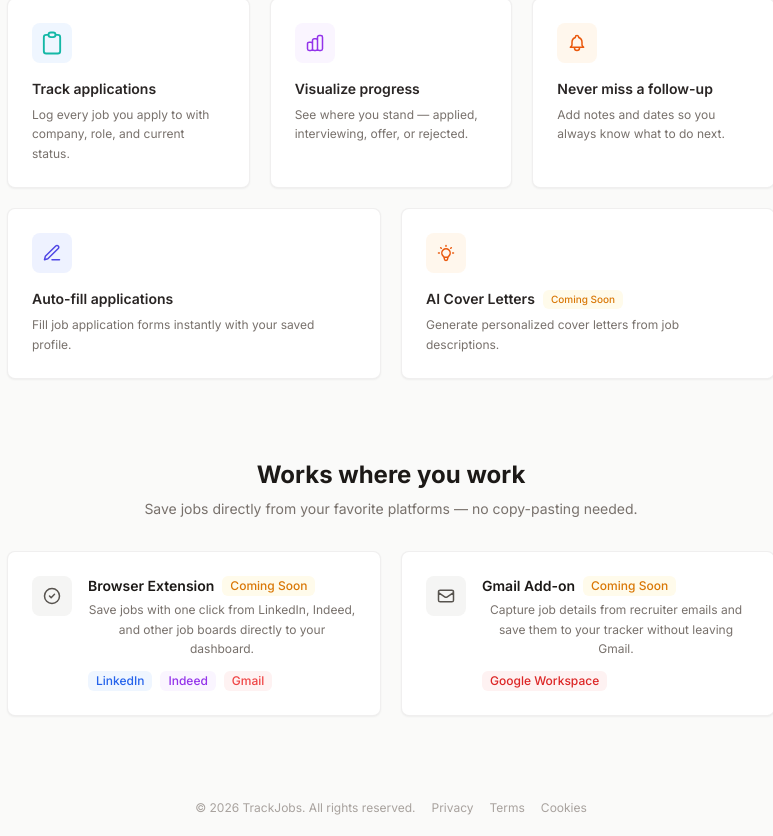
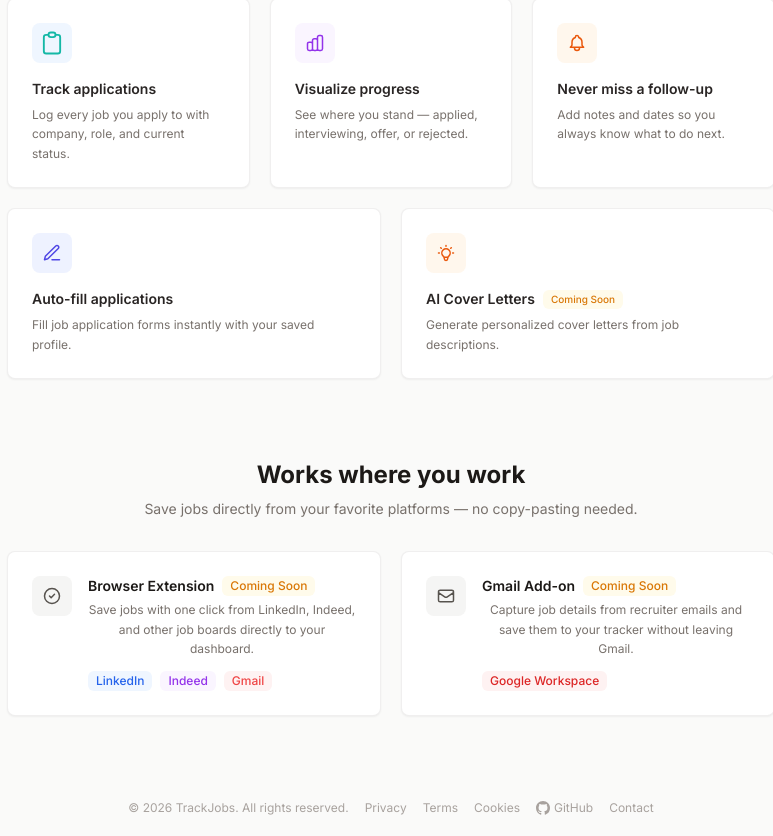
Before and after one commit to yigitcankzl/trackjobapplications, a React (Vite) app in the folder trackjobapplications-frontend/: page / in a window 1280 px wide. Shown: the part 521-1357 px from the top of the page, without its empty margins (249-1022 px from the left). Built offline with nearby package versions, Linux system fonts and the light colour scheme; no server answers.

Commit message:
feat: add GitHub link and contact email to footer in LoginPage and WelcomePage

```diff
--- a/trackjobapplications-frontend/src/pages/LoginPage.tsx
+++ b/trackjobapplications-frontend/src/pages/LoginPage.tsx
@@ -63,6 +63,13 @@ export default function LoginPage() {
         <span>{t('footer.copyright', { year: new Date().getFullYear() })}</span>
         <Link to="/privacy" className="hover:text-stone-600 dark:hover:text-stone-300 transition-colors">{t('footer.privacy')}</Link>
         <Link to="/terms" className="hover:text-stone-600 dark:hover:text-stone-300 transition-colors">{t('footer.terms')}</Link>
+        <a href="https://github.com/yigitcankzl/trackjobapplications" target="_blank" rel="noopener noreferrer" className="inline-flex items-center gap-1 hover:text-stone-600 dark:hover:text-stone-300 transition-colors">
+          <svg className="w-3.5 h-3.5" fill="currentColor" viewBox="0 0 24 24"><path d="M12 0C5.37 0 0 5.37 0 12c0 5.31 3.435 9.795 8.205 11.385.6.105.825-.255.825-.57 0-.285-.015-1.23-.015-2.235-3.015.555-3.795-.735-4.035-1.41-.135-.345-.72-1.41-1.23-1.695-.42-.225-1.02-.78-.015-.795.945-.015 1.62.87 1.845 1.23 1.08 1.815 2.805 1.305 3.495.99.105-.78.42-1.305.765-1.605-2.67-.3-5.46-1.335-5.46-5.925 0-1.305.465-2.385 1.23-3.225-.12-.3-.54-1.53.12-3.18 0 0 1.005-.315 3.3 1.23.96-.27 1.98-.405 3-.405s2.04.135 3 .405c2.295-1.56 3.3-1.23 3.3-1.23.66 1.65.24 2.88.12 3.18.765.84 1.23 1.905 1.23 3.225 0 4.605-2.805 5.625-5.475 5.925.435.375.81 1.095.81 2.22 0 1.605-.015 2.895-.015 3.3 0 .315.225.69.825.57A12.02 12.02 0 0024 12c0-6.63-5.37-12-12-12z"/></svg>
+          GitHub
+        </a>
+        <a href="mailto:trackjobapplications@gmail.com" className="hover:text-stone-600 dark:hover:text-stone-300 transition-colors">
+          {t('footer.contact')}
+        </a>
       </div>
     </div>
   )
--- a/trackjobapplications-frontend/src/pages/WelcomePage.tsx
+++ b/trackjobapplications-frontend/src/pages/WelcomePage.tsx
@@ -208,11 +208,18 @@ export default function WelcomePage() {
 
       {/* Footer */}
       <footer className="text-center py-5 text-xs text-stone-400 dark:text-stone-500">
-        <div className="flex items-center justify-center gap-4">
+        <div className="flex items-center justify-center gap-4 flex-wrap">
           <span>{t('footer.copyright', { year: new Date().getFullYear() })}</span>
           <Link to="/privacy" className="hover:text-stone-600 dark:hover:text-stone-300 transition-colors">{t('footer.privacy')}</Link>
           <Link to="/terms" className="hover:text-stone-600 dark:hover:text-stone-300 transition-colors">{t('footer.terms')}</Link>
           <Link to="/cookies" className="hover:text-stone-600 dark:hover:text-stone-300 transition-colors">{t('footer.cookies')}</Link>
+          <a href="https://github.com/yigitcankzl/trackjobapplications" target="_blank" rel="noopener noreferrer" className="inline-flex items-center gap-1 hover:text-stone-600 dark:hover:text-stone-300 transition-colors">
+            <svg className="w-3.5 h-3.5" fill="currentColor" viewBox="0 0 24 24"><path d="M12 0C5.37 0 0 5.37 0 12c0 5.31 3.435 9.795 8.205 11.385.6.105.825-.255.825-.57 0-.285-.015-1.23-.015-2.235-3.015.555-3.795-.735-4.035-1.41-.135-.345-.72-1.41-1.23-1.695-.42-.225-1.02-.78-.015-.795.945-.015 1.62.87 1.845 1.23 1.08 1.815 2.805 1.305 3.495.99.105-.78.42-1.305.765-1.605-2.67-.3-5.46-1.335-5.46-5.925 0-1.305.465-2.385 1.23-3.225-.12-.3-.54-1.53.12-3.18 0 0 1.005-.315 3.3 1.23.96-.27 1.98-.405 3-.405s2.04.135 3 .405c2.295-1.56 3.3-1.23 3.3-1.23.66 1.65.24 2.88.12 3.18.765.84 1.23 1.905 1.23 3.225 0 4.605-2.805 5.625-5.475 5.925.435.375.81 1.095.81 2.22 0 1.605-.015 2.895-.015 3.3 0 .315.225.69.825.57A12.02 12.02 0 0024 12c0-6.63-5.37-12-12-12z"/></svg>
+            GitHub
+          </a>
+          <a href="mailto:trackjobapplications@gmail.com" className="hover:text-stone-600 dark:hover:text-stone-300 transition-colors">
+            {t('footer.contact')}
+          </a>
         </div>
       </footer>
     </div>
```
